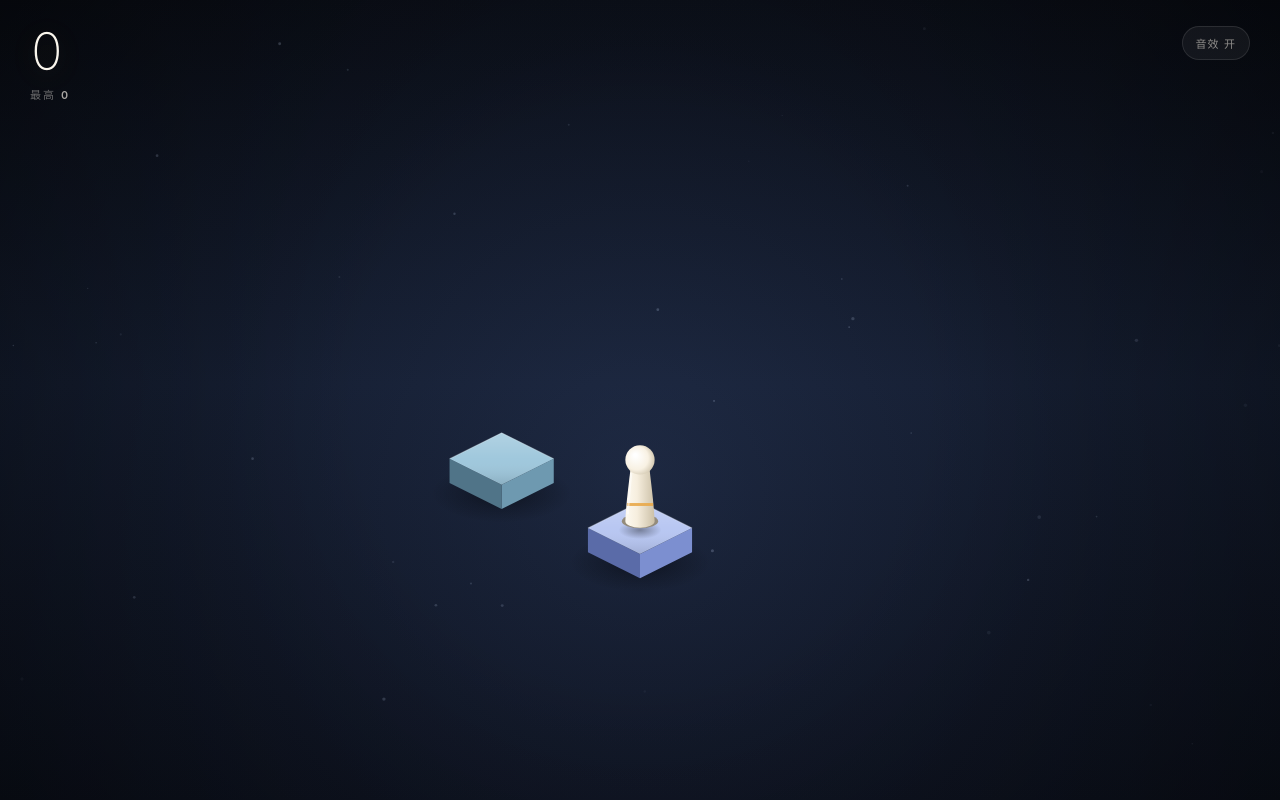
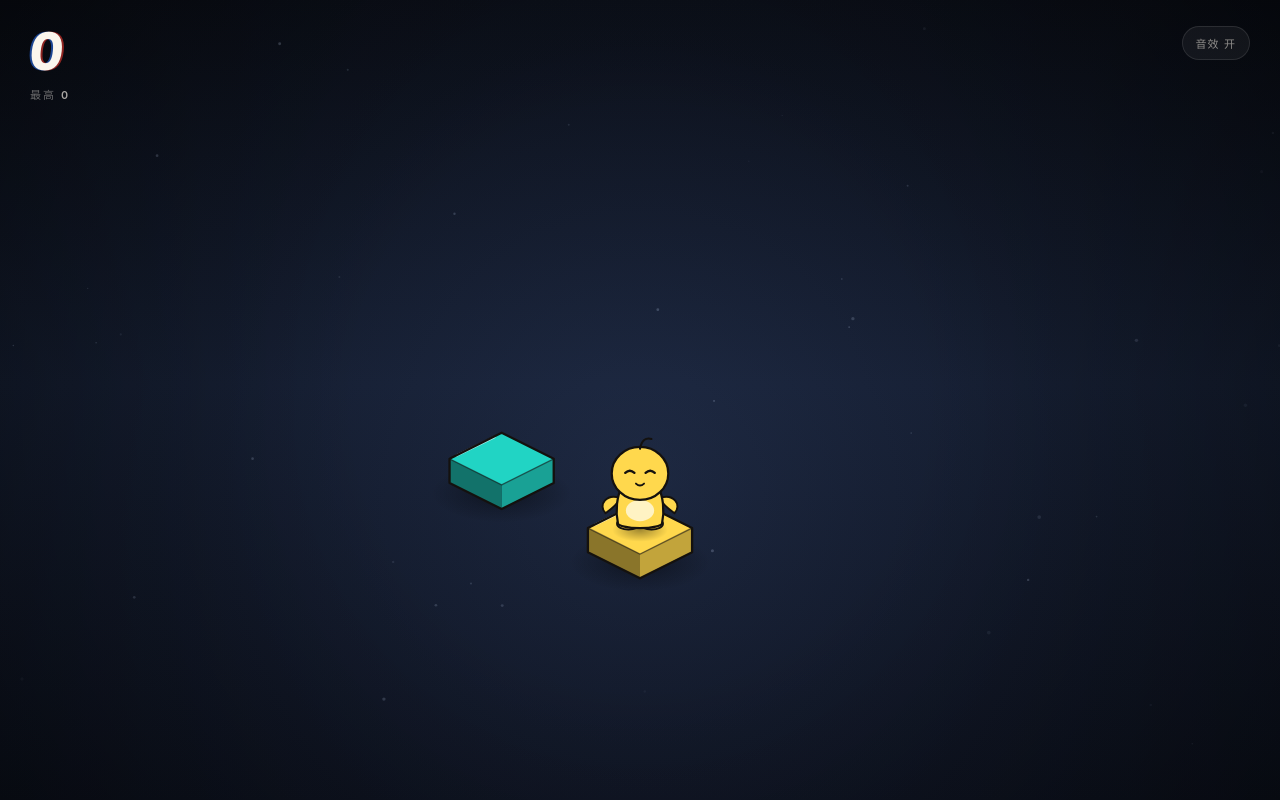
Before and after one commit to leoli123197/jump-jump, a plain HTML site: page 跳一跳.html in a window 1280 px wide. Both pictures are taken after a click on the button "开 始". Drawn offline with Linux system fonts and the light colour scheme; animation ran at ten frames a second.

Commit message:
feat: 角色重塑与手感强化（P0）
- 角色：棋子改为原创两头身胖龙，头占 55%，高宽比 1.4:1
  六部件（头/身/双翼/双脚 + 呆毛），三套表情（待机/蓄力/晕眩）
- 手感：完美命中加入 75ms 顿帧，落地弹开改为负 squash
- 震动：三级衰减正弦（普通 2px / 完美 6px / 失败 12px），弃用随机抖动
- 失败演出：空中定格 0.15s → 四肢张开自由落体，浮出「啊这」
- 美术：方块改塑料纯色 + 2.5px 墨黑描边，去掉渐变与柔光
- 空中姿态：整圈自转改为约 200 度团身翻滚
- HUD：分数改粗体倾斜 + 红青色差

```diff
--- a/跳一跳.html
+++ b/跳一跳.html
@@ -31,14 +31,15 @@
   }
   .hud.on { opacity: 1; transform: translateY(0); }
   .score {
-    font-size: 52px; font-weight: 200; line-height: 1;
+    font-size: 52px; font-weight: 800; line-height: 1;
     letter-spacing: .02em;
     font-variant-numeric: tabular-nums;
     color: #FAF6ED;
-    text-shadow: 0 4px 30px rgba(240, 180, 90, .18);
+    transform: skewX(-6deg);
+    text-shadow: 2px 0 0 rgba(255, 60, 50, .55), -2px 0 0 rgba(45, 120, 255, .55);
     transition: transform .12s ease;
   }
-  .score.pop { transform: scale(1.14); }
+  .score.pop { transform: skewX(-6deg) scale(1.14); }
   .best {
     margin-top: 8px;
     font-size: 11px; letter-spacing: .18em;
@@ -188,7 +189,7 @@
   var ctx = canvas.getContext('2d');
 
   var W = 0, H = 0, DPR = 1, S = 1, NOW = 0;
-  var PC = 1.5;                       // 棋子整体缩放
+  var PC = 0.95;                      // 角色整体缩放（胖龙基准高度 96）
   var BEST_KEY = 'jumpjump.best.v1';
 
   var CFG = {
@@ -204,19 +205,33 @@
     fallG: 1500
   };
 
-  var PAL = [
-    { top: '#B7C6F2', right: '#7C8FD0', left: '#5A6BA8' }, // 雾蓝
-    { top: '#EFA487', right: '#C9765A', left: '#9C5742' }, // 陶土
-    { top: '#92D6C1', right: '#58AA92', left: '#3F7E6C' }, // 青玉
-    { top: '#EFCF88', right: '#C6A255', left: '#95793C' }, // 暖金
-    { top: '#C9B6E8', right: '#9C85C4', left: '#77639D' }, // 淡紫
-    { top: '#9EC7DC', right: '#6E99B0', left: '#507488' }  // 灰蓝
-  ];
+  var INK = '#14110E';                 // 统一墨黑描边
+
+  // 塑料感纯色：不做渐变，仅靠明度分层区分三个面
+  var PAL = ['#FFD84D', '#FF4D3D', '#2E7BFF', '#3DDC6B', '#FF8A3D', '#21D4C4'];
+
+  function shade(hex, f) {
+    var n = parseInt(hex.slice(1), 16);
+    var r = Math.round(((n >> 16) & 255) * f);
+    var g = Math.round(((n >> 8) & 255) * f);
+    var b = Math.round((n & 255) * f);
+    return 'rgb(' + r + ',' + g + ',' + b + ')';
+  }
+
+  var PAL_FACES = PAL.map(function (c) {
+    return { top: c, right: shade(c, 0.76), left: shade(c, 0.54) };
+  });
 
   function clamp(v, a, b) { return v < a ? a : (v > b ? b : v); }
   function easeOut(t) { return 1 - Math.pow(1 - t, 3); }
   function easeInOut(t) { return t < 0.5 ? 2 * t * t : 1 - Math.pow(-2 * t + 2, 2) / 2; }
   function rnd(a, b) { return a + Math.random() * (b - a); }
+
+  // 三级震动：用衰减正弦，不用随机抖动
+  function addShake(amp, dur) {
+    if (amp > G.shake.amp) G.shake.amp = amp;
+    if (dur > G.shake.dur) { G.shake.dur = dur; G.shake.t = 0; }
+  }
 
   /* =========================================================
      游戏状态
@@ -229,12 +244,14 @@
     platforms: [],
     cur: null,
     next: null,
-    player: { x: 0, y: 0, z: 0, rot: 0, sq: 0 },
+    player: { x: 0, y: 0, z: 0, rot: 0, sq: 0, mood: 'idle', pose: 'normal', faceT: 0 },
     cam: { x: 0, y: 0 },
     power: 0,
     chargeT: 0,
     flying: null,
     fall: null,
+    hitStop: 0,
+    shake: { amp: 0, t: 0, dur: 0 },
     fx: [],
     dust: []
   };
@@ -346,7 +363,7 @@
     }
     return {
       x: x, y: y, r: r,
-      colIdx: idx, col: PAL[idx],
+      colIdx: idx, col: PAL_FACES[idx],
       depth: CFG.depth,
       sink: 0,     // 蓄力下沉
       sq: 0,       // 落地压扁
@@ -386,7 +403,10 @@
     G.next = null;
 
     G.player.x = 0; G.player.y = 0; G.player.z = 0; G.player.rot = 0; G.player.sq = 0;
+    G.player.mood = 'idle'; G.player.pose = 'normal'; G.player.faceT = 0;
     G.cam.x = 0; G.cam.y = 0;
+    G.hitStop = 0;
+    G.shake.amp = 0; G.shake.t = 0; G.shake.dur = 0;
 
     spawnNext();
     updateHud();
@@ -473,22 +493,28 @@
 
     if (nd <= 1) {
       // 成功
-      pl.sq = 0.85;
       p.sq = 1;
       var perfect = nd <= 0.28;
 
       if (perfect) {
+        // 完美：顿帧 + 六像素震动 + 落地弹开（负值 = 拉伸）
         G.combo++;
         G.score += 2;
+        pl.sq = -0.42;
+        G.hitStop = 0.075;
+        addShake(6, 0.14);
         burst(pl.x, pl.y, true);
         sfxPerfect();
       } else {
         G.combo = 0;
         G.score += 1;
+        pl.sq = 0.8;
+        addShake(2, 0.08);
         burst(pl.x, pl.y, false);
         sfxLand();
       }
 
+      pl.faceT = perfect ? 0.4 : 0.24;
       G.cur = p;
       spawnNext();
       updateHud();
@@ -510,8 +536,22 @@
         G.player.y = c.y + dy * k;
       }
     }
-    G.player.z = 0;
-    G.fall = { vz: -10, vx: rnd(-20, 20), vy: rnd(6, 26), spin: (Math.random() < 0.5 ? -1 : 1) * rnd(4, 7), t: 0 };
+    var pl = G.player;
+    pl.z = 0;
+    pl.sq = -0.3;
+    pl.pose = 'ragdoll';
+    pl.faceT = 99;
+    // 扑街：先空中定格 0.15s，再四肢张开自由落体
+    G.fall = {
+      phase: 'hit', t: 0,
+      vz: 0, vx: rnd(-26, 26), vy: rnd(4, 20),
+      spin: (Math.random() < 0.5 ? -1 : 1) * rnd(1.4, 2.4)
+    };
+    G.fx.push({
+      t: 'text', x: pl.x, y: pl.y, z: 120, life: 0, max: 1.1,
+      str: Math.random() < 0.5 ? '啊这' : '寄', col: '#FF6B5A'
+    });
+    addShake(12, 0.3);
     G.mode = 'fall';
     sfxFail();
   }
@@ -560,6 +600,9 @@
      主循环
      ========================================================= */
   function update(dt, ts) {
+    // 震动计时
+    if (G.shake.t < G.shake.dur) G.shake.t += dt;
+
     // 相机缓动跟随当前方块
     if (G.cur && G.mode !== 'over') {
       var k = 1 - Math.exp(-dt * 6);
@@ -586,7 +629,7 @@
       G.player.sq += (0 - G.player.sq) * (1 - Math.exp(-dt * 14));
     }
 
-    // 飞行
+    // 飞行：团身翻滚（约 200°，不做整圈自转）
     if (G.mode === 'flying' && G.flying) {
       var f = G.flying;
       f.t += dt * 1000;
@@ -594,20 +637,31 @@
       G.player.x = f.x0 + (f.x1 - f.x0) * t;
       G.player.y = f.y0 + (f.y1 - f.y0) * t;
       G.player.z = 4 * f.h * t * (1 - t);
-      G.player.rot = f.sign * Math.PI * 2 * t;
+      G.player.rot = f.sign * Math.PI * 1.15 * easeInOut(t);
+      G.player.sq = 0.22 * Math.sin(Math.PI * t);
       if (t >= 1) land();
     }
 
-    // 坠落
+    // 坠落：空中定格 → 自由落体
     if (G.mode === 'fall' && G.fall) {
-      G.fall.vz -= CFG.fallG * dt;
-      G.player.z += G.fall.vz * dt;
-      G.player.x += G.fall.vx * dt;
-      G.player.y += G.fall.vy * dt;
-      G.player.rot += G.fall.spin * dt;
       G.fall.t += dt;
-      if (G.fall.t > 0.95) gameOver();
+      if (G.fall.phase === 'hit') {
+        if (G.fall.t > 0.15) { G.fall.phase = 'drop'; G.fall.t = 0; }
+      } else {
+        G.fall.vz -= CFG.fallG * dt;
+        G.player.z += G.fall.vz * dt;
+        G.player.x += G.fall.vx * dt;
+        G.player.y += G.fall.vy * dt;
+        G.player.rot += G.fall.spin * dt;
+        if (G.fall.t > 0.85) gameOver();
+      }
     }
+
+    // 表情状态机
+    if (G.player.faceT > 0) G.player.faceT -= dt;
+    if (G.mode === 'charging') G.player.mood = 'charge';
+    else if (G.player.faceT > 0) G.player.mood = 'dizzy';
+    else G.player.mood = 'idle';
 
     updateFx(dt);
 
@@ -681,7 +735,7 @@
     ctx.fill();
     ctx.restore();
 
-    // 左侧面
+    // 左侧面（最暗）
     ctx.beginPath();
     ctx.moveTo(p.x - w, top);
     ctx.lineTo(p.x, top + h);
@@ -691,7 +745,7 @@
     ctx.fillStyle = p.col.left;
     ctx.fill();
 
-    // 右侧面
+    // 右侧面（中间调）
     ctx.beginPath();
     ctx.moveTo(p.x + w, top);
     ctx.lineTo(p.x, top + h);
@@ -701,7 +755,7 @@
     ctx.fillStyle = p.col.right;
     ctx.fill();
 
-    // 顶面
+    // 顶面（纯色，无渐变）
     ctx.beginPath();
     ctx.moveTo(p.x, top - h);
     ctx.lineTo(p.x + w, top);
@@ -711,74 +765,169 @@
     ctx.fillStyle = p.col.top;
     ctx.fill();
 
-    // 顶面光影
-    ctx.save();
-    ctx.clip();
-    var sh = ctx.createLinearGradient(p.x, top - h, p.x, top + h);
-    sh.addColorStop(0, 'rgba(255,255,255,0.20)');
-    sh.addColorStop(0.5, 'rgba(255,255,255,0.02)');
-    sh.addColorStop(1, 'rgba(0,0,0,0.12)');
-    ctx.fillStyle = sh;
-    ctx.fillRect(p.x - w, top - h, w * 2, h * 2);
-    ctx.restore();
+    // 一道硬边高光（沿上左侧棱线，不做渐变）
+    ctx.beginPath();
+    ctx.moveTo(p.x - w * 0.86, top - h * 0.13);
+    ctx.lineTo(p.x - w * 0.14, top - h * 0.83);
+    ctx.strokeStyle = 'rgba(255,255,255,0.62)';
+    ctx.lineWidth = Math.max(1.8, w * 0.048);
+    ctx.lineCap = 'round';
+    ctx.stroke();
 
-    // 上边缘高光
+    // 顶面与侧面的折线（漫画分界）
+    ctx.beginPath();
+    ctx.moveTo(p.x - w, top);
+    ctx.lineTo(p.x, top + h);
+    ctx.lineTo(p.x + w, top);
+    ctx.strokeStyle = 'rgba(20,17,14,0.5)';
+    ctx.lineWidth = 1.6;
+    ctx.lineJoin = 'round';
+    ctx.stroke();
+
+    // 外轮廓描边
     ctx.beginPath();
     ctx.moveTo(p.x - w, top);
     ctx.lineTo(p.x, top - h);
     ctx.lineTo(p.x + w, top);
-    ctx.strokeStyle = 'rgba(255,255,255,0.26)';
-    ctx.lineWidth = 1.2;
+    ctx.lineTo(p.x + w, top + dep);
+    ctx.lineTo(p.x, top + h + dep);
+    ctx.lineTo(p.x - w, top + dep);
+    ctx.closePath();
+    ctx.strokeStyle = INK;
+    ctx.lineWidth = 2.5;
+    ctx.lineJoin = 'round';
     ctx.stroke();
   }
 
-  function drawPawn() {
-    // 底座
+  /* ---------- 原创胖龙：两头身，头占 55% ---------- */
+  var DRAGON_BODY = '#FFD84D';
+  var DRAGON_BELLY = '#FFF3C4';
+
+  function drawWings(spread) {
+    for (var s = -1; s <= 1; s += 2) {
+      ctx.save();
+      ctx.scale(s, 1);
+      ctx.beginPath();
+      ctx.moveTo(-22, -34);
+      ctx.bezierCurveTo(-38, -40 - spread * 5, -48 - spread * 10, -26 - spread * 6,
+                        -39 - spread * 8, -17 - spread * 3);
+      ctx.bezierCurveTo(-32, -22, -25, -28, -22, -34);
+      ctx.closePath();
+      ctx.fillStyle = DRAGON_BODY;
+      ctx.fill();
+      ctx.strokeStyle = INK;
+      ctx.lineWidth = 2.2;
+      ctx.lineJoin = 'round';
+      ctx.stroke();
+      ctx.restore();
+    }
+  }
+
+  function drawFace(mood) {
+    var ex = 11.5, ey = -64;
+    ctx.lineCap = 'round';
+    ctx.lineJoin = 'round';
+
+    if (mood === 'charge') {
+      ctx.fillStyle = INK;
+      [-1, 1].forEach(function (s) {
+        ctx.beginPath(); ctx.arc(s * ex, ey, 5.4, 0, 6.2832); ctx.fill();
+      });
+      ctx.fillStyle = 'rgba(255,255,255,0.9)';
+      [-1, 1].forEach(function (s) {
+        ctx.beginPath(); ctx.arc(s * ex + 1.7, ey - 2.1, 1.7, 0, 6.2832); ctx.fill();
+      });
+      ctx.fillStyle = 'rgba(255,96,80,0.4)';
+      [-1, 1].forEach(function (s) {
+        ctx.beginPath(); ctx.ellipse(s * 21, -52, 6.5, 4.2, 0, 0, 6.2832); ctx.fill();
+      });
+      ctx.fillStyle = INK;
+      ctx.beginPath(); ctx.ellipse(0, -50, 4.6, 5.6, 0, 0, 6.2832); ctx.fill();
+    } else if (mood === 'dizzy') {
+      ctx.strokeStyle = INK;
+      ctx.lineWidth = 2.6;
+      [-1, 1].forEach(function (s) {
+        ctx.beginPath();
+        ctx.moveTo(s * ex - 4.2, ey - 4.2); ctx.lineTo(s * ex + 4.2, ey + 4.2);
+        ctx.moveTo(s * ex + 4.2, ey - 4.2); ctx.lineTo(s * ex - 4.2, ey + 4.2);
+        ctx.stroke();
+      });
+      ctx.fillStyle = INK;
+      ctx.beginPath(); ctx.ellipse(0, -49, 3.4, 4.2, 0, 0, 6.2832); ctx.fill();
+    } else {
+      ctx.strokeStyle = INK;
+      ctx.lineWidth = 2.6;
+      [-1, 1].forEach(function (s) {
+        ctx.beginPath();
+        ctx.moveTo(s * ex - 5.2, ey + 1.4);
+        ctx.quadraticCurveTo(s * ex, ey - 3.6, s * ex + 5.2, ey + 1.4);
+        ctx.stroke();
+      });
+      ctx.lineWidth = 2.1;
+      ctx.beginPath();
+      ctx.moveTo(-4.6, -50.5);
+      ctx.quadraticCurveTo(0, -46, 4.6, -50.5);
+      ctx.stroke();
+    }
+  }
+
+  function drawDragon(mood, pose) {
+    var spread = pose === 'ragdoll' ? 1 : 0;
+
+    // 脚
+    ctx.fillStyle = DRAGON_BODY;
+    ctx.strokeStyle = INK;
+    ctx.lineWidth = 2.2;
+    [-1, 1].forEach(function (s) {
+      ctx.beginPath();
+      ctx.ellipse(s * 13, -5 + spread * 4, 13, 6.5, 0, 0, 6.2832);
+      ctx.fill();
+      ctx.stroke();
+    });
+
+    // 翅膀（压在本体之下）
+    drawWings(spread);
+
+    // 身体
     ctx.beginPath();
-    ctx.ellipse(0, -5, 13, 5, 0, 0, 6.2832);
-    ctx.fillStyle = '#948C7C';
+    ctx.moveTo(-25, -6);
+    ctx.bezierCurveTo(-28, -20, -26, -36, -21, -46);
+    ctx.lineTo(21, -46);
+    ctx.bezierCurveTo(26, -36, 28, -20, 25, -6);
+    ctx.ellipse(0, -6, 25, 6, 0, 0, Math.PI, false);
+    ctx.closePath();
+    ctx.fillStyle = DRAGON_BODY;
+    ctx.fill();
+    ctx.strokeStyle = INK;
+    ctx.lineWidth = 2.5;
+    ctx.lineJoin = 'round';
+    ctx.stroke();
+
+    // 肚皮
+    ctx.beginPath();
+    ctx.ellipse(0, -20, 16, 12, 0, 0, 6.2832);
+    ctx.fillStyle = DRAGON_BELLY;
     ctx.fill();
 
-    // 身体
-    var bg = ctx.createLinearGradient(-13, 0, 13, 0);
-    bg.addColorStop(0, '#FFFDF6');
-    bg.addColorStop(0.42, '#F6EEDE');
-    bg.addColorStop(1, '#C3B79C');
+    // 头
     ctx.beginPath();
-    ctx.moveTo(-10.5, -5);
-    ctx.bezierCurveTo(-9.8, -20, -7.8, -33, -7, -41);
-    ctx.lineTo(7, -41);
-    ctx.bezierCurveTo(7.8, -33, 9.8, -20, 10.5, -5);
-    ctx.ellipse(0, -5, 10.5, 4.6, 0, 0, Math.PI, false);
-    ctx.closePath();
-    ctx.fillStyle = bg;
+    ctx.ellipse(0, -62, 32, 30, 0, 0, 6.2832);
+    ctx.fillStyle = DRAGON_BODY;
     ctx.fill();
-
-    // 腰线
-    ctx.beginPath();
-    ctx.moveTo(-9.35, -17);
-    ctx.lineTo(9.35, -17);
-    ctx.strokeStyle = 'rgba(233,169,74,0.9)';
-    ctx.lineWidth = 2.1;
+    ctx.strokeStyle = INK;
+    ctx.lineWidth = 2.5;
     ctx.stroke();
 
-    // 左侧轮廓光
+    // 呆毛
     ctx.beginPath();
-    ctx.moveTo(-8.7, -10);
-    ctx.bezierCurveTo(-8.1, -21, -6.9, -32, -6.3, -39.5);
-    ctx.strokeStyle = 'rgba(255,255,255,0.55)';
-    ctx.lineWidth = 1.5;
+    ctx.moveTo(0, -90);
+    ctx.quadraticCurveTo(3, -104, 13, -101);
+    ctx.strokeStyle = INK;
+    ctx.lineWidth = 2.4;
+    ctx.lineCap = 'round';
     ctx.stroke();
 
-    // 头
-    var hg = ctx.createRadialGradient(-3.4, -52.5, 1, -2, -49, 13);
-    hg.addColorStop(0, '#FFFFFF');
-    hg.addColorStop(0.62, '#F8F1E3');
-    hg.addColorStop(1, '#CFC4AC');
-    ctx.beginPath();
-    ctx.arc(0, -49, 10.5, 0, 6.2832);
-    ctx.fillStyle = hg;
-    ctx.fill();
+    drawFace(mood);
   }
 
   function drawPlayer() {
@@ -807,12 +956,12 @@
     ctx.save();
     ctx.translate(pl.x, pl.y + extra + 2);
     ctx.scale(1, 0.42);
-    var g = ctx.createRadialGradient(0, 0, 0, 0, 0, 23);
+    var g = ctx.createRadialGradient(0, 0, 0, 0, 0, 30);
     g.addColorStop(0, 'rgba(0,0,0,' + (0.36 * shA).toFixed(3) + ')');
     g.addColorStop(1, 'rgba(0,0,0,0)');
     ctx.fillStyle = g;
     ctx.beginPath();
-    ctx.arc(0, 0, 23, 0, 6.2832);
+    ctx.arc(0, 0, 30, 0, 6.2832);
     ctx.fill();
     ctx.restore();
 
@@ -820,12 +969,12 @@
     ctx.save();
     ctx.translate(pl.x, pl.y + extra - pl.z);
     ctx.scale(PC, PC);
-    ctx.translate(0, -28);
+    ctx.translate(0, -46);
     ctx.rotate(pl.rot);
-    ctx.translate(0, 28);
+    ctx.translate(0, 46);
     var sq = pl.sq || 0;
-    ctx.scale(1 + 0.30 * sq, 1 - 0.32 * sq);
-    drawPawn();
+    ctx.scale(1 + 0.26 * sq, 1 - 0.28 * sq);
+    drawDragon(pl.mood, pl.pose);
     ctx.restore();
   }
 
@@ -849,7 +998,7 @@
         ctx.stroke();
       } else if (f.t === 'text') {
         ctx.globalAlpha = 1 - k * k;
-        ctx.fillStyle = '#FFD98A';
+        ctx.fillStyle = f.col || '#FFD98A';
         ctx.font = '600 17px -apple-system,"PingFang SC",sans-serif';
         ctx.textAlign = 'center';
         ctx.textBaseline = 'middle';
@@ -901,9 +1050,18 @@
     ctx.setTransform(DPR, 0, 0, DPR, 0, 0);
     drawBg();
 
+    // 震动偏移：衰减正弦（普通 2px / 完美 6px / 失败 12px）
+    var ox = 0, oy = 0;
+    if (G.shake.t < G.shake.dur) {
+      var kk = 1 - G.shake.t / G.shake.dur;
+      var amp = G.shake.amp * kk * kk;
+      ox = Math.sin(G.shake.t * 92) * amp;
+      oy = Math.cos(G.shake.t * 71) * amp * 0.65;
+    }
+
     // 世界相机变换
-    var tx = W * 0.5 - S * G.cam.x;
-    var ty = H * 0.66 - S * G.cam.y;
+    var tx = W * 0.5 - S * G.cam.x + ox;
+    var ty = H * 0.66 - S * G.cam.y + oy;
     ctx.setTransform(DPR * S, 0, 0, DPR * S, DPR * tx, DPR * ty);
 
     // 深度排序
@@ -934,6 +1092,8 @@
     if (!last) last = ts;
     var dt = Math.min(0.045, (ts - last) / 1000);
     last = ts;
+    // 顿帧：完美命中瞬间把世界时间冻结约 75ms
+    if (G.hitStop > 0) { G.hitStop -= dt; dt = 0; }
     update(dt, ts);
     render();
   }
```
